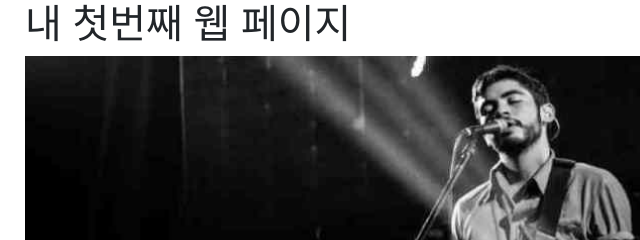
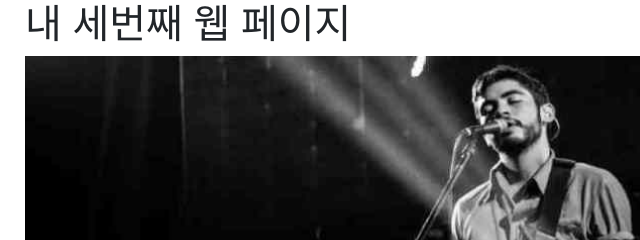
Before and after one commit to kpoter/my-first-webpage, a plain HTML site: page index.html in a window 1280 px wide. Shown: the top 240 px of the page, 60-700 px from the left. Drawn offline with nearby package versions, Linux system fonts and the light colour scheme.

Commit message:
modify heading

```diff
--- a/index.html
+++ b/index.html
@@ -14,7 +14,7 @@
 </head>
 <body>
     <div class="container">
-        <h1>내 첫번째 웹 페이지</h1>
+        <h1>내 세번째 웹 페이지</h1>
     </div>
     <div class="container">
         <div class="carousel slide" data-ride="carousel" id="demo">
```
